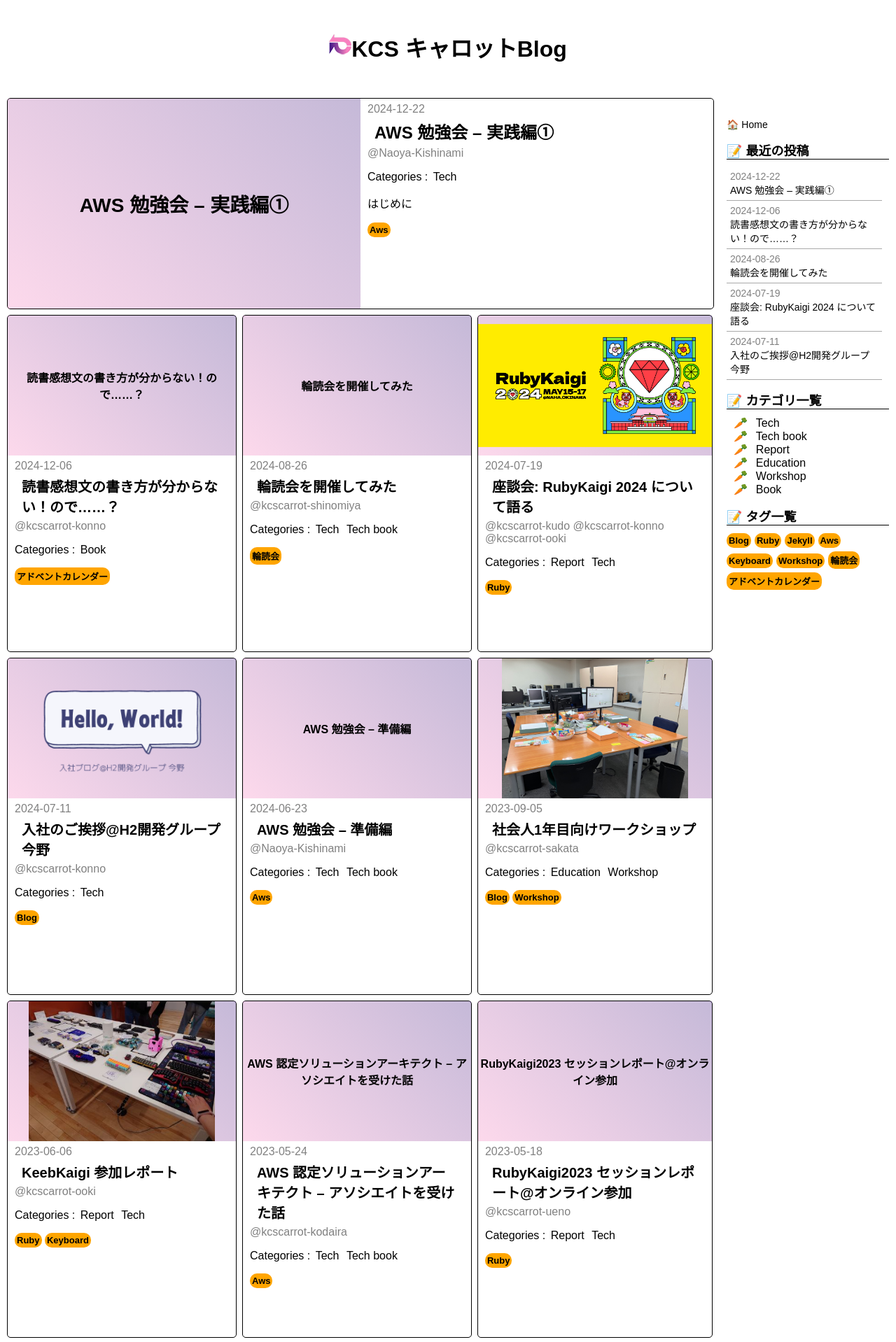
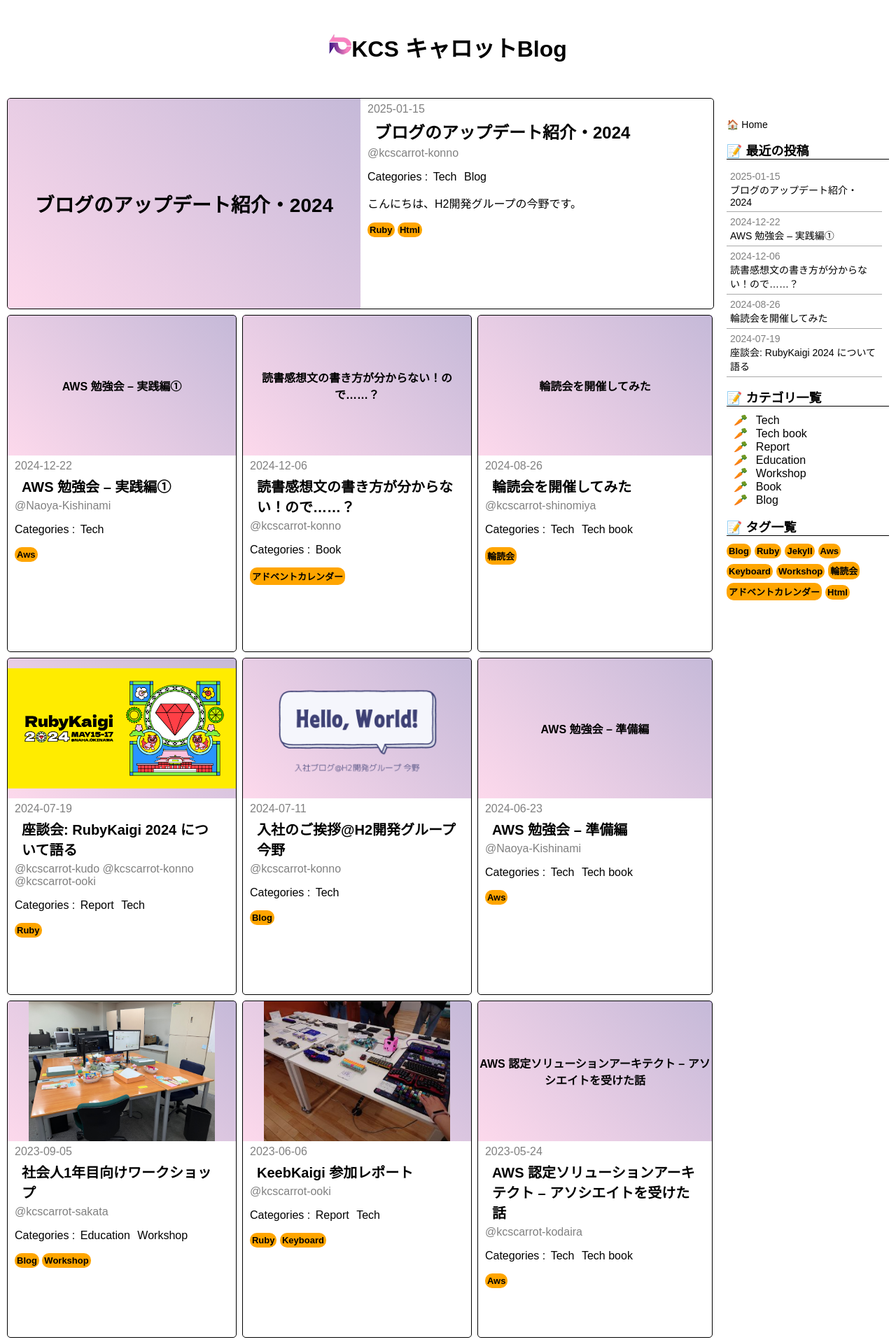
Before and after one commit to kcscarrot-konno/h2carrot.github.io, a Jekyll site: the page built from index.markdown, in a window 1280 px wide. Shown: the top 1918 px of the page at 70% size. Built offline with Jekyll 4.4.1, drawn with Linux system fonts in a browser that asks for light colours; nearby versions of some CDN libraries; emoji names are drawn with the system emoji font; part of the change alters nothing that is shown.

Commit message:
2024年に実施したブログへのアップデート解説記事を追加

````diff
--- /dev/null
+++ b/_posts/2025-01-15-blog_updates_2024.md
@@ -0,0 +1,112 @@
+---
+layout: post
+title: ブログのアップデート紹介・2024
+published_at: 2025-01-15
+author: kcscarrot-konno
+permalink: /2025/01/15-blog_updates_2024
+categories: [Tech, Blog]
+tags: [Ruby, HTML]
+---
+
+こんにちは、H2開発グループの今野です。
+
+新年一発目の記事は、昨年ブログ運営チームで実施したアップデートについて、いくつか紹介したいと思います！
+
+## 1. スマートフォン対応
+
+これまではパソコンのブラウザ上で表示することを主に想定しているレイアウトになっていたため、スマートフォンやタブレットでもなるべく快適に読めるよう、全体的に調整を行いました。
+
+この対応には[Pure.css](https://pure-css.github.io/)というCSSフレームワークを利用しています。
+Pure.cssはそもそもがCSSフレームワークの中でも「超軽量型」に分類されるほどコンパクトなフレームワークなのですが、さらに一部のモジュールだけを組み込むことができます。
+ありがたいことにグリッドシステムのモジュールを単体で組み込むことができたので、これを使って画面の表示幅によって表示を切り替える対応を実施しました。
+
+詳しい作業内容をまとめて[地元の勉強会で発表した時の資料](https://speakerdeck.com/thatblue/make-mobile-compatible-with-lightweight-css-framework)があるので、ぜひ併せてご覧ください！
+
+## 2. OGPの設定(SNS等でシェアするときに記事の概要が出力されるようにした)
+
+GitHub Pagesでは利用できるJekyllプラグインが決まっており、そのリストはGitHub Pagesで利用するgemの一覧として以下のページで確認できます。
+
+[Dependency versions \| GitHub Pages](https://pages.github.com/versions/)
+
+GitHub Pagesで利用可能な `jekyll-seo-tag` プラグインを利用して、SNSでシェアする際にページの情報が出力されるようにしました。
+
+SNSではこのように表示されるようになりました！
+
+![OGP表示例](/assets/images/blog_ogp_example.png)
+
+## 3. 座談会記事向けのスタイルを追加
+
+もともとはシンプルな箇条書きスタイルを採用していたのですが、せっかくなので専用のスタイルを組んでみました。
+
+アップデートの成果は[RubyKaigi 2024の座談会記事](/2024/07/19-rubykaigi2024)から確認することができます。いかがでしょうか？
+
+最初は「Markdownから座談会用に組んだHTMLを何らかの形で出力する仕組みをつくって、専用のCSSを組めばよいかな？」と思っていたのですが、この方針にはいくつかの問題点がありました。
+
+* OGPの項目で述べたとおり、GitHub Pages上で利用可能なJekyllプラグインは固定されている(＝ユーザー側で増やすことが出来ない)ため、例えば「ビルド時に使うオリジナルのプラグインを作って組み込む」等の対応はできない
+    * 参考: [プラグイン \| Jekyll • シンプルで、ブログのような、静的サイト](https://jekyllrb-ja.github.io/docs/plugins/installation/)
+* かと言って記事を作る時点でバチバチにHTMLを組んでしまったり、何らかの専用コンポーネントを採用するとレビュー時の「文章としての」可読性が下がる可能性がある
+
+加えて記事本体はMarkdownで記述されているため、当初の箇条書きスタイルはMarkdown側の可読性という点でメリットがあり、可能であればそれを維持したいという気持ちがありました。
+
+そこで思いついたのが箇条書き構造の調整とclass属性の追加を行い、それらを取っ掛かりにCSSを適用していくという方法です。
+Jekyllが記事のビルド時に利用しているMarkdownパーサーの[kramdown](https://kramdown.gettalong.org/)で採用されている記法を利用してclass属性を追加していきます。
+
+```md
+{:.talk-paragraph}
+* **発言者A**{:.speaker}
+    * こんにちは！
+* **発言者B**{:.speaker}
+    * こんにちは！
+    * 今日は天気がいいですね。
+```
+
+上記のように記述すると、Jekyllは以下のようなHTMLを出力します。
+
+```html
+<ul class="talk-paragraph">
+  <li>
+    <strong class="speaker">発言者A</strong>
+    <ul>
+      <li>こんにちは！</li>
+    </ul>
+  </li>
+  <li>
+    <strong class="speaker">発言者B</strong>
+    <ul>
+      <li>こんにちは！</li>
+      <li>今日は天気がいいですね。</li>
+    </ul>
+  </li>
+</ul>
+```
+
+この構造とclass属性の `talk-paragraph` や `speaker` を手掛かりにしてCSSを設定していきました。
+
+ブラウザ上の最終的な出力は以下のようになります。
+
+{:.talk-paragraph}
+* **発言者A**{:.speaker}
+    * こんにちは！
+* **発言者B**{:.speaker}
+    * こんにちは！
+    * 今日は天気がいいですね。
+
+自分としてはMarkdownの良さをなるべく損なわずに作れたのでは……？と思っています。
+
+今後も座談会やインタビュー記事の追加の機運を感じておりますので、そちらもお楽しみに！
+(それもこのアップデートをやろうとした動機のひとつでした)
+
+### 余談・説明リスト(`dl`)要素はどう？
+
+ちなみに直接HTMLを組むことを検討していた際、[`dl`要素](https://developer.mozilla.org/ja/docs/Web/HTML/Element/dl)を使うことも候補に入れていました。
+そこで使いどころとして適切なのかを[HTML解体新書](https://www.borndigital.co.jp/book/25999/)で確認したところ、まるで私の考えを見越したかのように以下の記述がありました。
+
+> 対談や会話の表現にdl要素を利用し、話者をdt要素、発言をdd要素で表現するケースも見られますが、
+> HTML Standardでは単純にp要素で表現することを勧めています。
+
+わざわざHTML Standardからもコメントが出るくらい、 `dl` 要素を使いたくなるのは「あるある」ということかもしれないですね。(結局 `p` 要素ではなく、箇条書きを採用しましたが……)
+
+:carrot: :carrot: :carrot:
+
+ということで、2024年に実施したブログのアップデート内容の紹介でした。
+今年もよろしくお願いします！
--- a/assets/css/style.css
+++ b/assets/css/style.css
@@ -258,6 +258,13 @@ body {
 .entry-inner img {
   max-width: 100%;
 }
+
+blockquote {
+  border-left: solid 3px #ffa500;
+  margin-left: 0;
+  padding-left: 1em;
+}
+
 .inner-content {
 }
 .inner-share {
````
Also changed, not shown: assets/images/blog_ogp_example.png (added).
